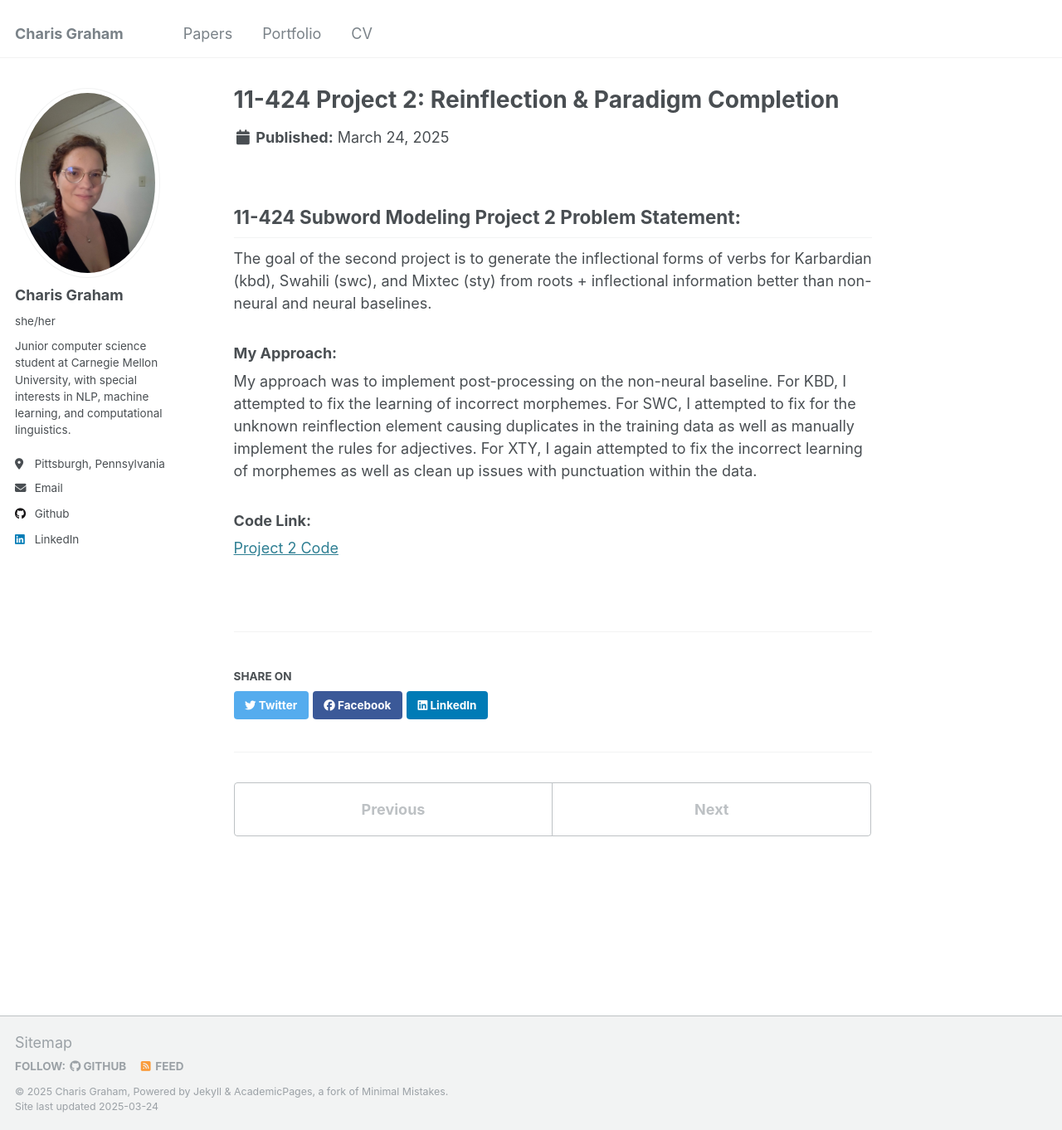
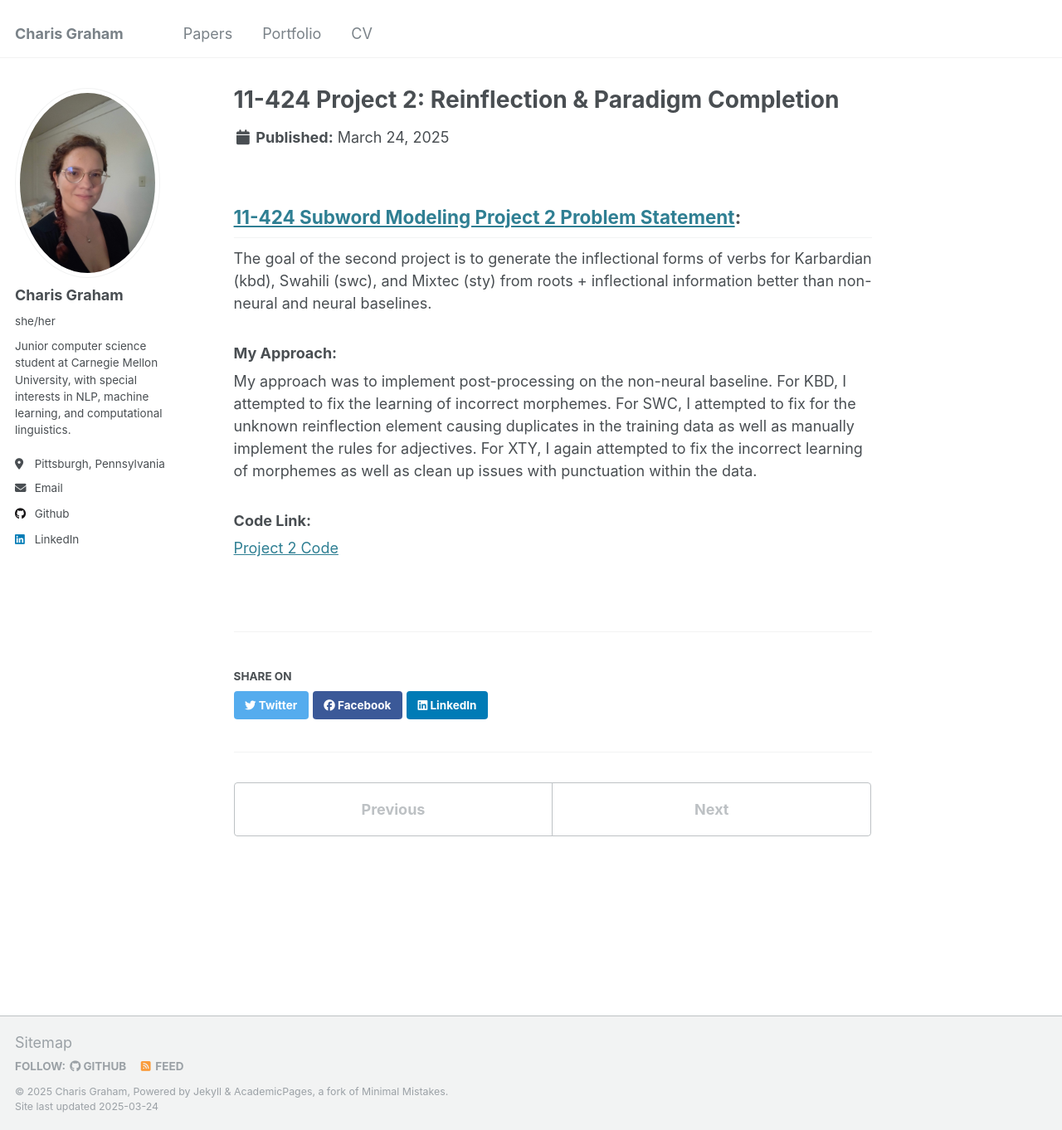
Before and after one commit to Charis-Graham/Charis-Graham.github.io, a Jekyll site: the page built from _portfolio/proj2.md, in a window 1280 px wide and 1362 px high. Shown: the whole window at 83% size. Built offline with Jekyll 4.4.1, drawn with Linux system fonts in a browser that asks for light colours; part of the change alters nothing that is shown.

```diff
--- a/_portfolio/proj2.md
+++ b/_portfolio/proj2.md
@@ -4,7 +4,7 @@ excerpt: "The second project for 11-424 Subword Modeling exploring reinflection
 collection: portfolio
 ---
 
-## 11-424 Subword Modeling Project 2 Problem Statement:
+## [11-424 Subword Modeling Project 2 Problem Statement](https://dmort27.github.io/subwordmodeling/assignments/project2.html):
 
 The goal of the second project is to generate the inflectional forms of verbs for Karbardian (kbd), Swahili (swc), and Mixtec (sty) from roots + inflectional information better than non-neural and neural baselines.
 
```
